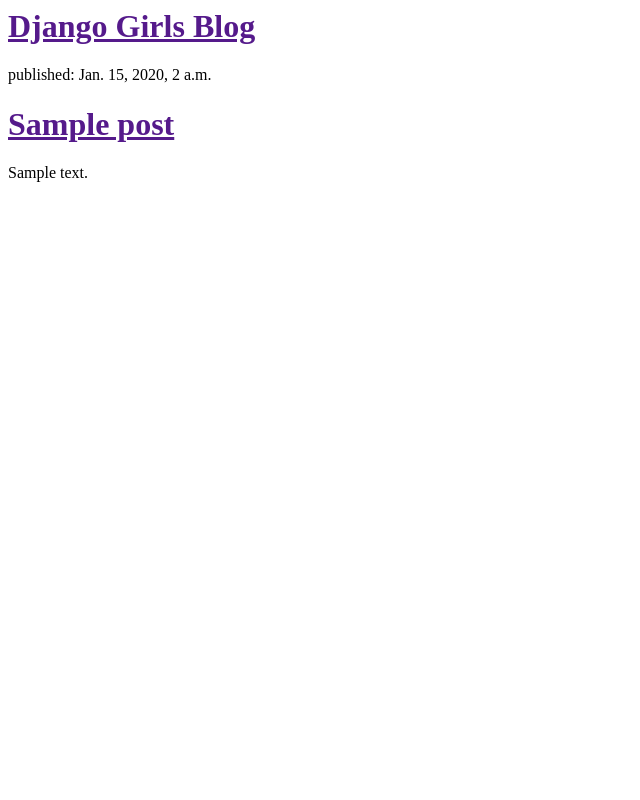
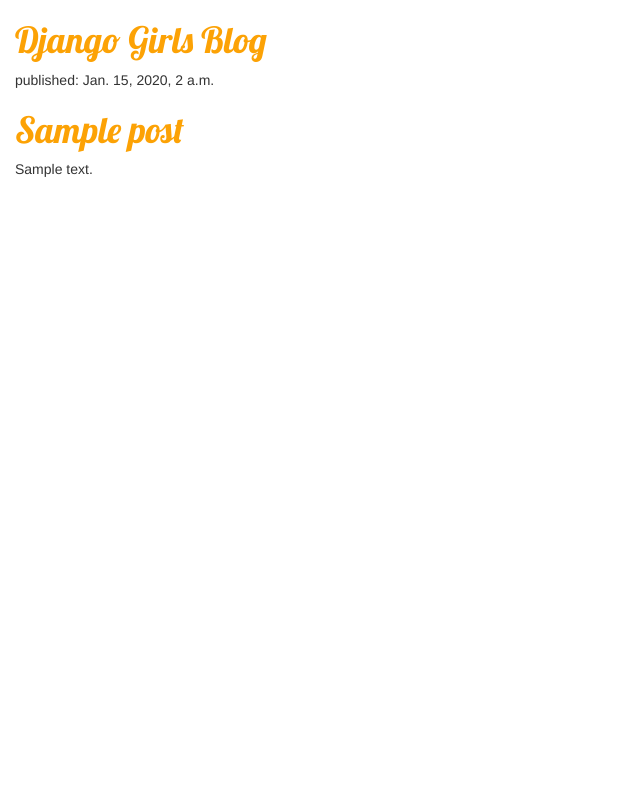
Before and after one commit to WaiYing23/my-first-blog, a Django app: template blog/templates/blog/post_list.html in a window 1280 px wide. Shown: the whole page, without its empty margins (0-640 px from the left). Run offline with Django 3.2, Linux system fonts and the light colour scheme; the template is opened without the code that fills it: values that come from a table or form of the project are taken from there, others are empty; tables that the repository leaves empty hold one stand-in row (values such as "Sample post"); some libraries are stand-ins or nearby versions.

Commit message:
added css and static file

```diff
--- /dev/null
+++ b/blog/static/css/blog.css
@@ -0,0 +1,12 @@
+h1 a {
+    color: #FCA205;
+}
+
+body {
+    padding-left: 15px;
+}
+
+h1 a {
+    color: #FCA205;
+    font-family: 'Lobster';
+}
--- a/blog/templates/blog/post_list.html
+++ b/blog/templates/blog/post_list.html
@@ -1,19 +1,23 @@
+{% load staticfiles %}
 <html>
     <head>
         <title>Django Girls blog</title>
+        <link rel="stylesheet" href="//maxcdn.bootstrapcdn.com/bootstrap/3.2.0/css/bootstrap.min.css">
+        <link rel="stylesheet" href="//maxcdn.bootstrapcdn.com/bootstrap/3.2.0/css/bootstrap-theme.min.css">
+        <link rel="stylesheet" href="{% static 'css/blog.css' %}">
+        <link href="//fonts.googleapis.com/css?family=Lobster&subset=latin,latin-ext" rel="stylesheet" type="text/css">
     </head>
     <body>
         <div>
-            <h1><a href="">Django Girls Blog</a></h1>
+            <h1><a href="/">Django Girls Blog</a></h1>
         </div>
 
         {% for post in posts %}
-        <div>
-          <p>published: {{ post.published_date }}</p>
-          <h1><a href="">{{ post.title }}</a></h1>
-          <p>{{ post.text|linebreaksbr }}</p>
-        </div>
+            <div>
+                <p>published: {{ post.published_date }}</p>
+                <h1><a href="">{{ post.title }}</a></h1>
+                <p>{{ post.text|linebreaksbr }}</p>
+            </div>
         {% endfor %}
-
     </body>
 </html>
```
